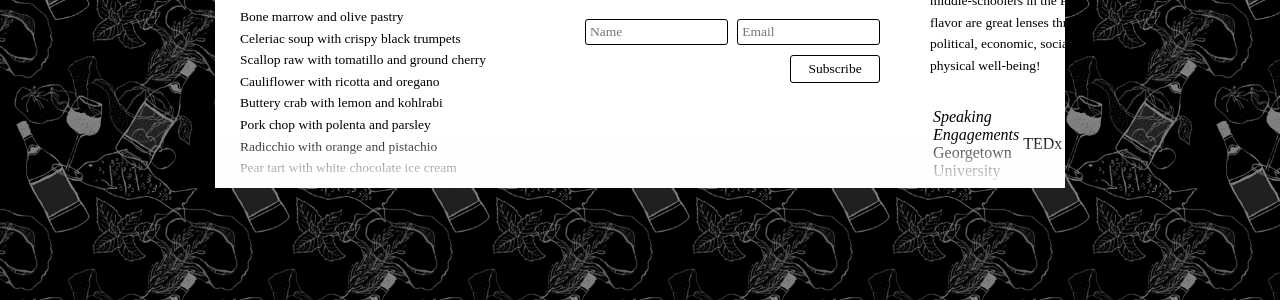
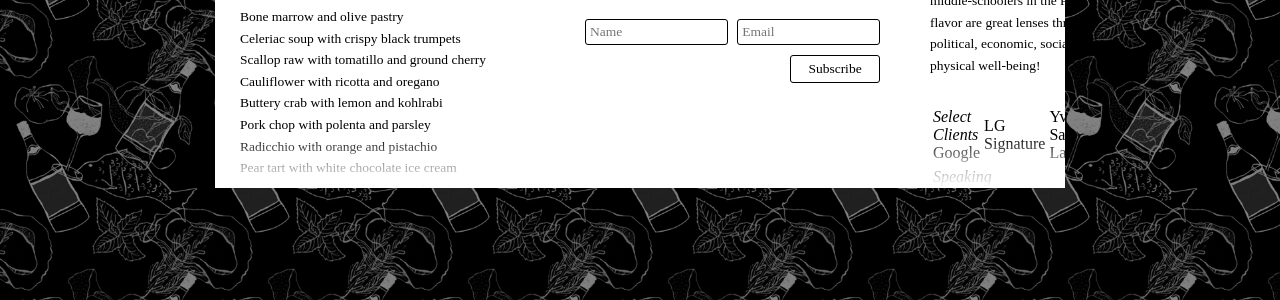
Before and after one commit to zoe-pith/pith-site, a Jekyll site: the page built from index.md, in a window 1280 px wide. Shown: the part 587-887 px from the top of the page. Built offline with Jekyll 4.4.1, drawn with Linux system fonts in a browser that asks for light colours; some web fonts are replaced.

Commit message:
Testing if markdown is being weird

```diff
--- a/sections/projects.md
+++ b/sections/projects.md
@@ -2,6 +2,8 @@
 *Select Clients* Google | LG Signature | Yves Saint Laurent | Penguin Random House | KitchenAid | The Macallan | Stella Artois | Kellogg’s | Government of Ipoh, Malaysia | HEAPS Magazine | Gotham Bar and Grill
 
 *Pith Aferschool* A weekly free after-school program, organized in collaboration with City Growers, for middle-schoolers in the Pith neighborhood. Food and flavor are great lenses through which to examine political, economic, social, environmental, and physical well-being!
+
+*Select Clients* Google | LG Signature | Yves Saint Laurent | Penguin Random House | KitchenAid | The Macallan | Stella Artois | Kellogg’s | Government of Ipoh, Malaysia | HEAPS Magazine | Gotham Bar and Grill
 
 *Speaking Engagements* Georgetown University | TEDx | Pangkor International Development Dialogue | Food Loves Tech | Brainfood | Spoon University | L'Oréal | Meet Heaps
 
```
